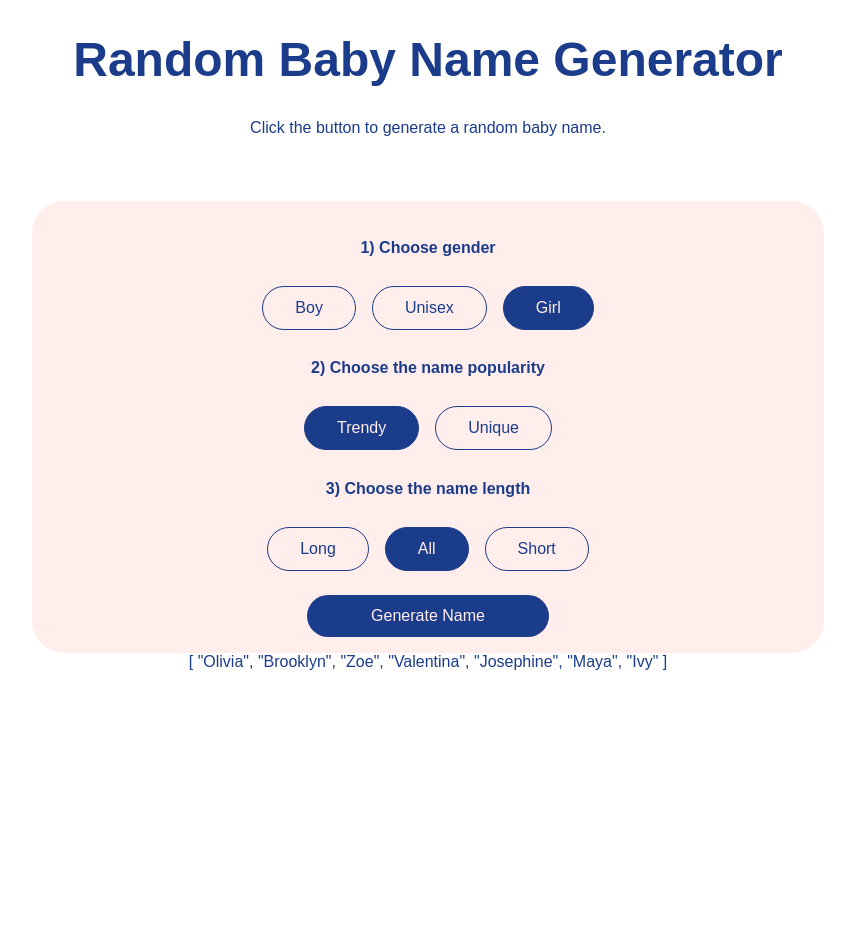
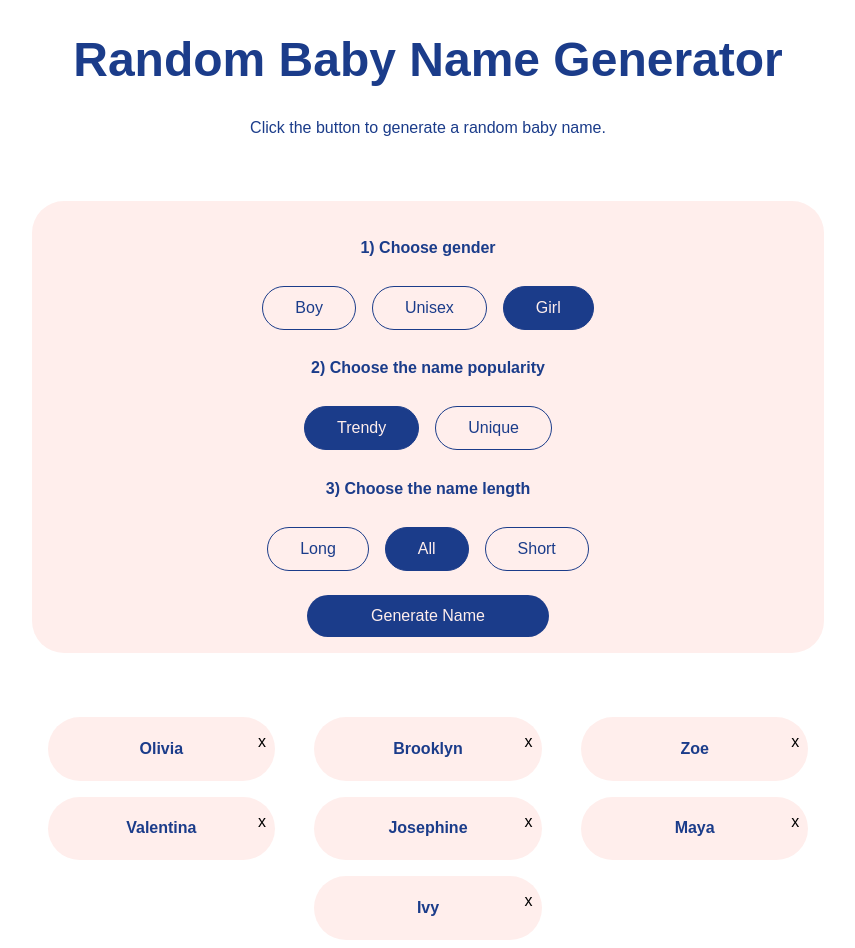
Before and after one commit to iamAndreyGavrilov/The-Nuxt-3, a Nuxt app in the folder 01-Baby-Name-Generator/: page / in a window 1280 px wide. Both pictures are taken after a click on the button "Generate Name". Shown: the whole page, without its empty margins (212-1067 px from the left). Before the commit the page ends 800 px from the top, so only its background shows below. Built offline with nearby package versions, Linux system fonts and the light colour scheme.

Commit message:
add name in selectedNames

```diff
--- a/01-Baby-Name-Generator/app.vue
+++ b/01-Baby-Name-Generator/app.vue
@@ -76,7 +76,12 @@
       </div>
       <button class="primary" @click="computeSelectedNames">Generate Name</button>
     </div>
-    {{ selectedNames }}
+    <div class="cards-container">
+      <div v-for="name in selectedNames" key="name" class="card">
+        <h4>{{ name }}</h4>
+        <p>x</p>
+      </div>
+    </div>
   </div>
 </template>
 
@@ -129,4 +134,28 @@
   margin-top: 1rem;
   cursor: pointer;
 }
+
+.cards-container {
+  display: flex;
+  margin-top: 3rem;
+  flex-wrap: wrap;
+}
+
+.card {
+  background-color: rgb(255, 238, 236);
+  border-radius: 2rem;
+  padding: 0.1rem;
+  width: 28%;
+  margin: 0 auto;
+  margin-top: 1rem;
+  position: relative;
+}
+
+.card p {
+  position: absolute;
+  top: 0;
+  left: 92.5%;
+  cursor: pointer;
+  color: black;
+}
 </style>
```
